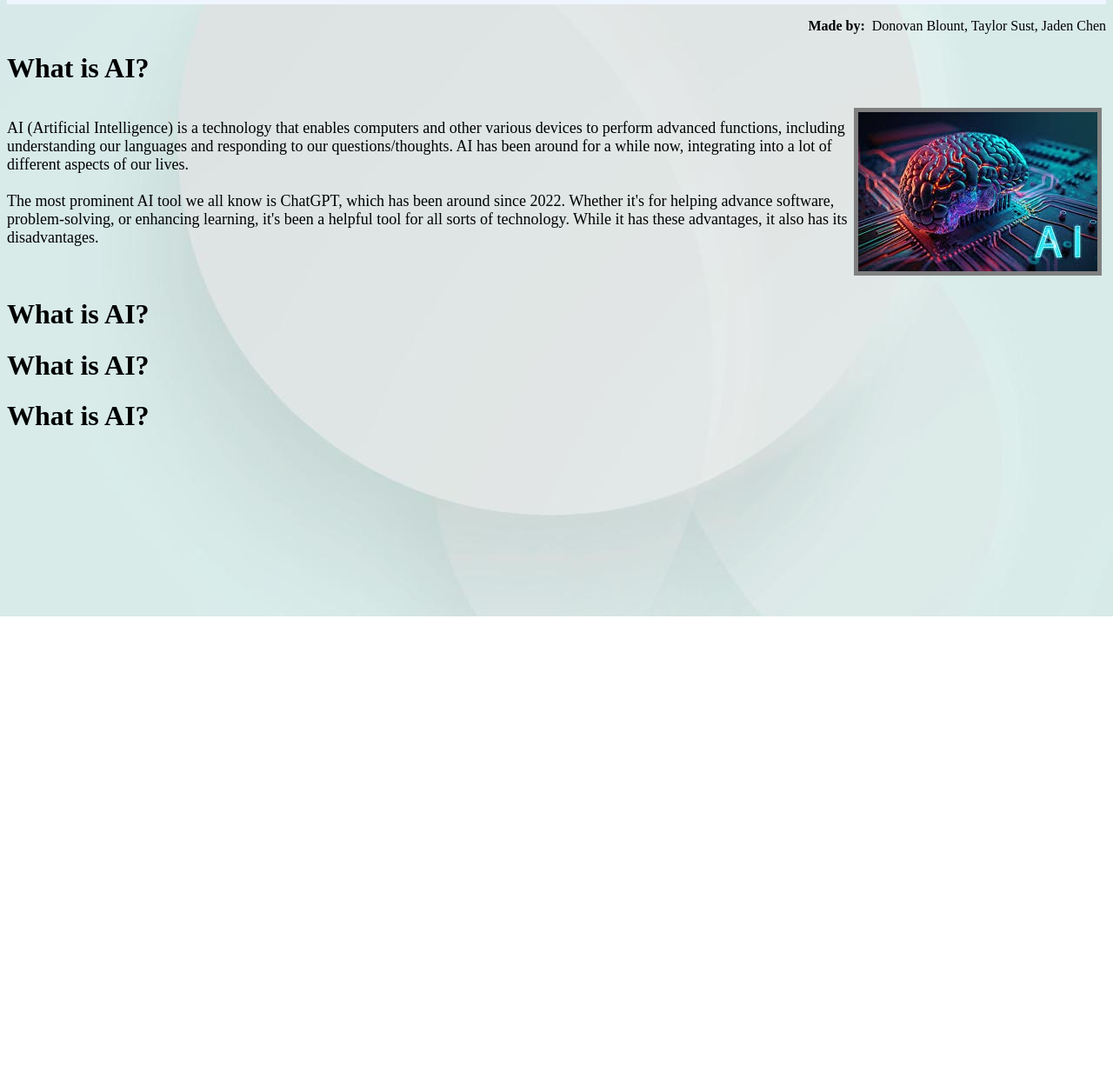
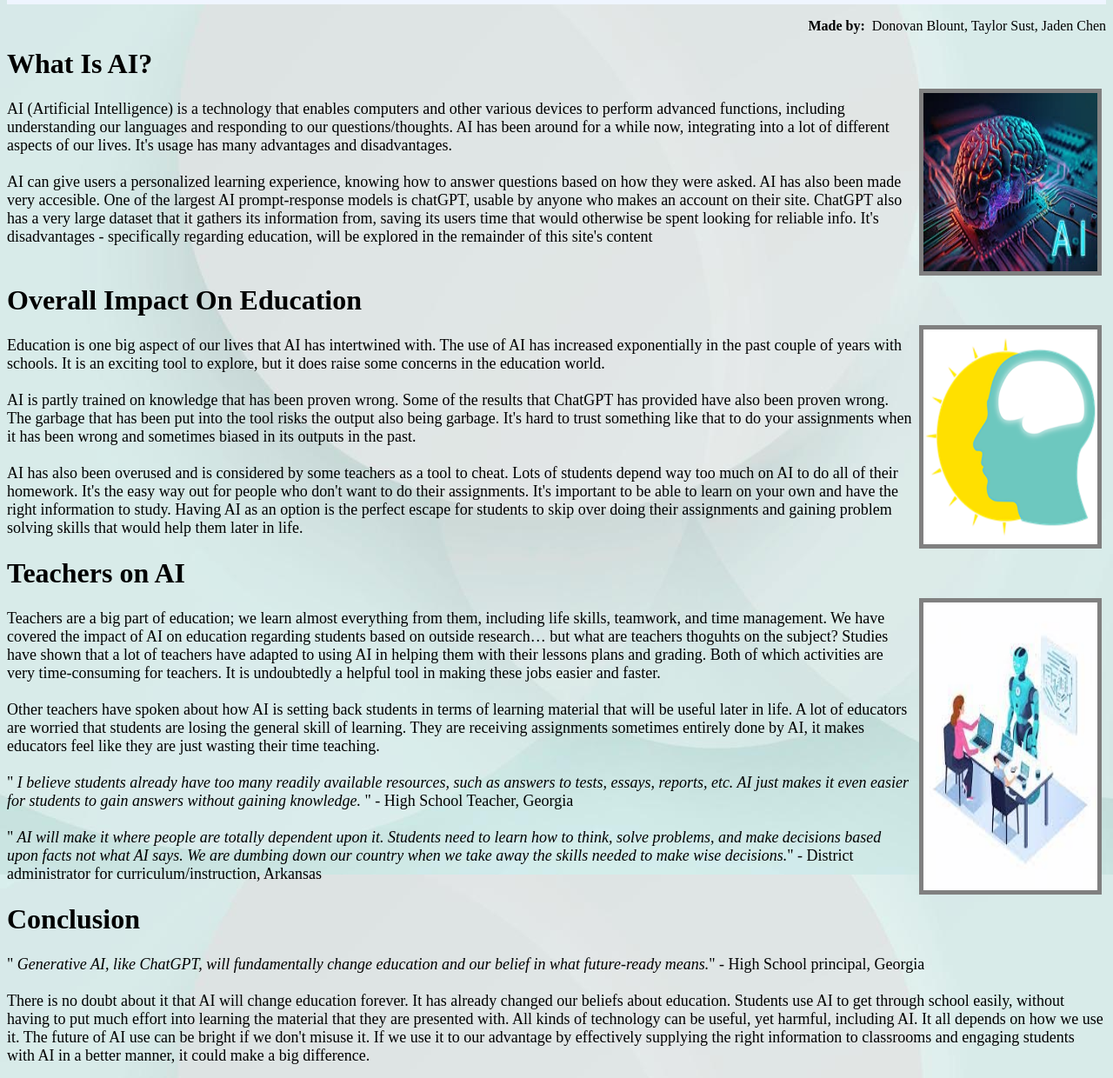
Before and after one commit to DBReizor/DBS321Final, a plain HTML site: page index.html in a window 1280 px wide. Shown: the part 91-1331 px from the top of the page at 87% size. Before the commit the page ends 800 px from the top, so only its background shows below. Drawn offline with Linux system fonts and the light colour scheme.

Commit message:
Final changed, pending group mate feedback.

```diff
--- a/index.html
+++ b/index.html
@@ -30,31 +30,113 @@
             <p id="authors"><b>Made by: &nbsp;</b> Donovan Blount, Taylor Sust, Jaden Chen</p>
         </div>
         <div class="section" id="Intro">
-            <h1> What is AI?</h1>
+            <h1> What Is AI?</h1>
             <div class = "sectionContent">
                 <p>
                     AI (Artificial Intelligence) is a technology that enables computers and other
                     various devices to perform advanced functions, including understanding our
                     languages and responding to our questions/thoughts. AI has been around for a
-                    while now, integrating into a lot of different aspects of our lives.
+                    while now, integrating into a lot of different aspects of our lives. It's usage
+                    has many advantages and disadvantages.
                     <br>
                     <br>
-                    The most prominent AI tool we all know is ChatGPT, which has been around since 2022.
-                    Whether it's for helping advance software, problem-solving, or enhancing learning,
-                    it's been a helpful tool for all sorts of technology. While it has these advantages,
-                    it also has its disadvantages.
+                    AI can give users a personalized learning experience, knowing how to answer questions
+                    based on how they were asked. AI has also been made very accesible. One of the largest
+                    AI prompt-response models is chatGPT, usable by anyone who makes an account on their site.
+                    ChatGPT also has a very large dataset that it gathers its information from, saving its users
+                    time that would otherwise be spent looking for reliable info. It's disadvantages -
+                    specifically regarding education, will be explored in the remainder of this site's content
+                    <br>
+                    <br>
+
                 </p>
                 <img src="images/AI_pic.jpg">
             </div>
         </div>
         <div class="section" id="Usage">
-            <h1> What is AI?</h1>
+            <h1> Overall Impact On Education</h1>
+            <div class="sectionContent">
+                <p>
+                    Education is one big aspect of our lives that AI has intertwined with. The use of
+                    AI has increased exponentially in the past couple of years with schools.
+                    It is an exciting tool to explore, but it does raise some concerns in the education
+                    world.
+                    <br>
+                    <br>
+                    AI is partly trained on knowledge that has been proven wrong. Some of the results that ChatGPT
+                    has provided have also been proven wrong. The garbage that has been put into the tool
+                    risks the output also being garbage. It's hard to trust something like that to do
+                    your assignments when it has been wrong and sometimes biased in its outputs in the past.
+                    <br>
+                    <br>
+                    AI has also been overused and is considered by some teachers as a tool to cheat.
+                    Lots of students depend way too much on AI to do all of their homework. It's the
+                    easy way out for people who don't want to do their assignments.  It's important to
+                    be able to learn on your own and have the right information to study. Having AI as
+                    an option is the perfect escape for students to skip over doing their assignments and
+                    gaining problem solving skills that would help them later in life.
+                </p>
+                <img src="images/Learning-How-to-Learn-Logo.png">
+            </div>
         </div>
-        <div class="section" id="Overusage">
-            <h1> What is AI?</h1>
+        <div class="section" id="Teachers">
+            <h1> Teachers on AI</h1>
+                <div class="sectionContent">
+                    <p>
+                        Teachers are a big part of education; we learn almost everything from them, including
+                        life skills, teamwork, and time management. We have covered the impact of AI on
+                        education regarding students based on outside research… but what are teachers thoguhts
+                        on the subject? Studies have shown that a lot of teachers have adapted to using AI in
+                        helping them with their lessons plans and grading. Both of which activities are very
+                        time-consuming for teachers. It is undoubtedly a helpful tool in making these jobs
+                        easier and faster.
+                        <br>
+                        <br>
+                        Other teachers have spoken about how AI is setting back students in terms of learning
+                        material that will be useful later in life. A lot of educators are worried that students are
+                        losing the general skill of learning. They are receiving assignments sometimes entirely
+                        done by AI, it makes educators feel like they are just wasting their time teaching.
+                        <br><br>
+                        "<i>
+                            I believe students already have too many readily available resources, such as answers
+                            to tests, essays, reports, etc. AI just makes it even easier for students to gain
+                            answers without gaining knowledge.
+                        </i>" - High School Teacher, Georgia
+                        <br><br>
+                        "<i>
+                            AI will make it where people are totally dependent upon it. Students need to learn
+                            how to think, solve problems, and make decisions based upon facts not what AI says.
+                            We are dumbing down our country when we take away the skills needed to make wise
+                            decisions.</i>" - District administrator for curriculum/instruction, Arkansas
+
+                    </p>
+                    <img src="images/AI_Teacher.jpg">
+
+                </div>
+
         </div>
         <div class="section" id="Conclusion">
-            <h1> What is AI?</h1>
+            <h1> Conclusion </h1>
+            <div class="sectionContent">
+                <p>
+                    "<i>
+                        Generative AI, like ChatGPT, will fundamentally change education and our belief
+                        in what future-ready means.</i>" - High School principal, Georgia
+                        <br>
+                        <br>
+                        There is no doubt about it that AI will change education forever. It has already
+                        changed our beliefs about education.  Students use AI to get through school easily,
+                        without having to put much effort into learning the material that they are presented with.
+                        All kinds of technology can be useful, yet harmful, including AI. It all depends on how we
+                        use it. The future of AI use can be bright if we don't misuse it. If we use it to our
+                        advantage by effectively supplying the right information to classrooms and
+                        engaging students with AI in a better manner, it could make a big difference.
+
+
+                </p>
+        </div>
+        <div id="mainImage">
+        <img src="images/AI_Disadvantages.png">
         </div>
     </body>
 
--- a/style.css
+++ b/style.css
@@ -1,6 +1,18 @@
 
 body{
     background-image: url(images/Background.jpg);
+}
+h1{
+    margin: 5px 0px;
+}
+
+#mainImage{
+    display: flex;
+    justify-content: center;
+}
+#mainImage img{
+    border: solid 5px gray;
+
 }
 
 #authors {
@@ -14,9 +26,10 @@ body{
 .section p{
     font-size: 18px;
 }
-img{
+.sectionContent img{
     margin: 5px;
     border: solid 5px gray;
+    width: 200px;
 }
 .sectionContent{
     display: inline-flex;
```
Also changed, not shown: images/AI_Disadvantages.png (added), images/AI_Teacher.jpg (added), images/Learning-How-to-Learn-Logo.png (added).
